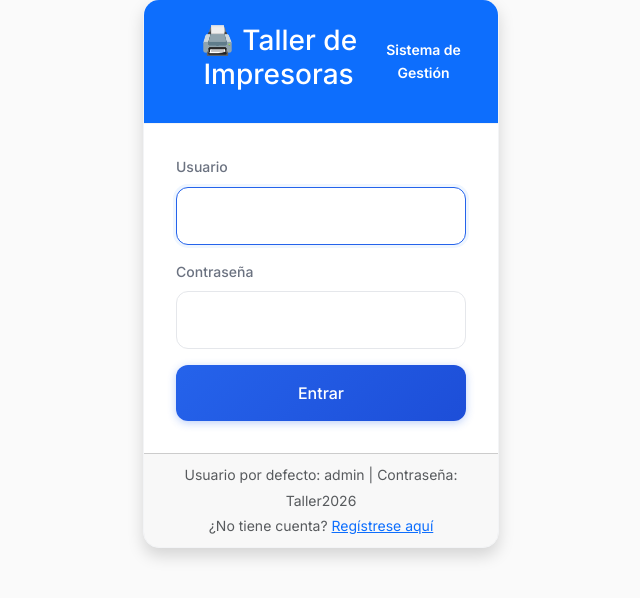
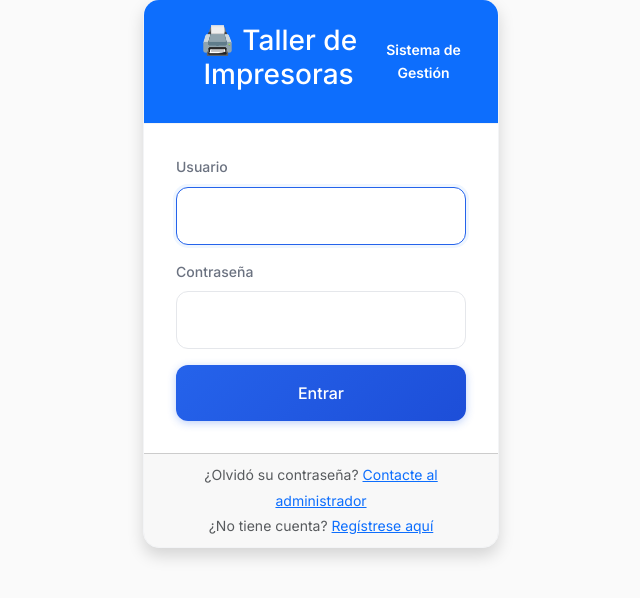
Before and after one commit to clgil/SGMegaPrintLab, a Flask app: page /auth/login in a window 1280 px wide. Shown: the part 49-647 px from the top of the page, without its empty margins (319-959 px from the left). Run offline with Flask 3, Linux system fonts and the light colour scheme; some libraries are stand-ins or nearby versions.

Commit message:
fix(security): remove hardcoded credentials from login template
CRITICAL FIX: Remove exposed default admin credentials from public login page

Changes:
- Remove hardcoded username/password display from login.html
- Move credentials to documentation only
- Add security notice to README for first-time setup
- Credentials are still available in README but clearly marked as temporary

Security Impact:
- Eliminates publicly visible default credentials
- Forces administrators to be aware of security requirements
- Maintains backward compatibility for existing installations

Fixes: Credential exposure vulnerability (CRITICAL)

```diff
--- a/taller_impresoras/templates/login.html
+++ b/taller_impresoras/templates/login.html
@@ -26,7 +26,7 @@
                 </form>
             </div>
             <div class="card-footer text-muted text-center">
-                <small>Usuario por defecto: admin | Contraseña: Taller2026</small><br>
+                <small>¿Olvidó su contraseña? <a href="#">Contacte al administrador</a></small><br>
                 <small>¿No tiene cuenta? <a href="{{ url_for('auth.registro') }}">Regístrese aquí</a></small>
             </div>
         </div>
```
